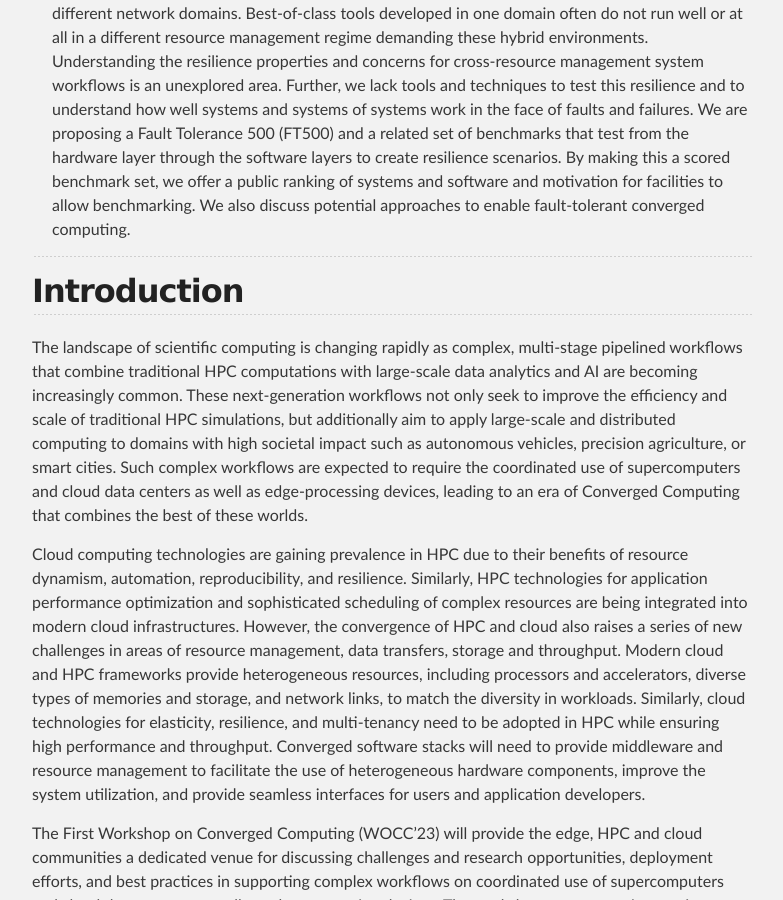
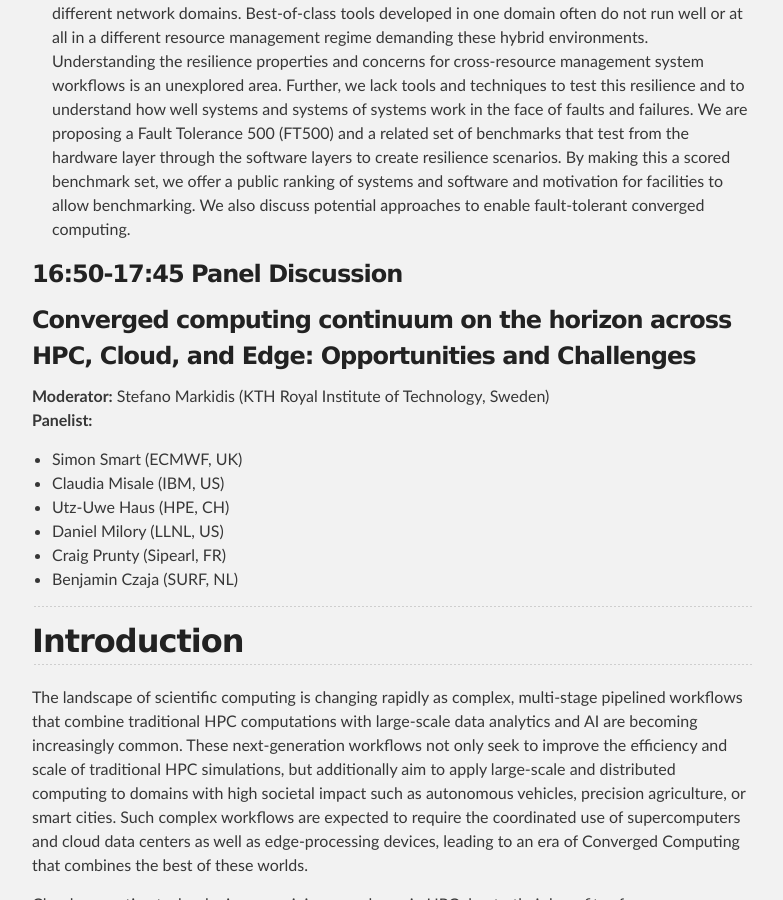
Before and after one commit to KTH-ScaLab/KTH-ScaLab.github.io, a Jekyll site: the page built from events/wocc2023.md, in a window 1280 px wide and 900 px high, scrolled down 3598 px. Shown: the whole window, without its empty margins (248-1031 px from the left). Built offline with Jekyll 4.4.1, drawn with Linux system fonts in a browser that asks for light colours.

Commit message:
Update wocc2023.md

```diff
--- a/events/wocc2023.md
+++ b/events/wocc2023.md
@@ -47,6 +47,17 @@ permalink: /events/wocc23
    Title: **Understanding System Resilience for Converged Computing of Cloud, Edge, and HPC**
    Abstract:
    The emergence of multiple resource management systems, such as SLURM and Kubernetes, for different computational purposes has led to a desire to support a single workflow that spans multiple resource management domains, which can include multiple HPCs, edges, and cloud, over different network domains. Best-of-class tools developed in one domain often do not run well or at all in a different resource management regime demanding these hybrid environments. Understanding the resilience properties and concerns for cross-resource management system workflows is an unexplored area. Further, we lack tools and techniques to test this resilience and to understand how well systems and systems of systems work in the face of faults and failures. We are proposing a Fault Tolerance 500 (FT500) and a related set of benchmarks that test from the hardware layer through the software layers to create resilience scenarios. By making this a scored benchmark set, we offer a public ranking of systems and software and motivation for facilities to allow benchmarking. We also discuss potential approaches to enable fault-tolerant converged computing.
+
+### 16:50-17:45	Panel Discussion
+### Converged computing continuum on the horizon across HPC, Cloud, and Edge: Opportunities and Challenges
+   **Moderator:**  Stefano Markidis (KTH Royal Institute of Technology, Sweden)
+   **Panelist:**
+ + Simon Smart (ECMWF, UK)
+ + Claudia Misale (IBM, US)
+ + Utz-Uwe Haus (HPE, CH)
+ + Daniel Milory (LLNL, US)
+ + Craig Prunty (Sipearl, FR)
+ + Benjamin Czaja (SURF, NL)
 
 ---
 
```
